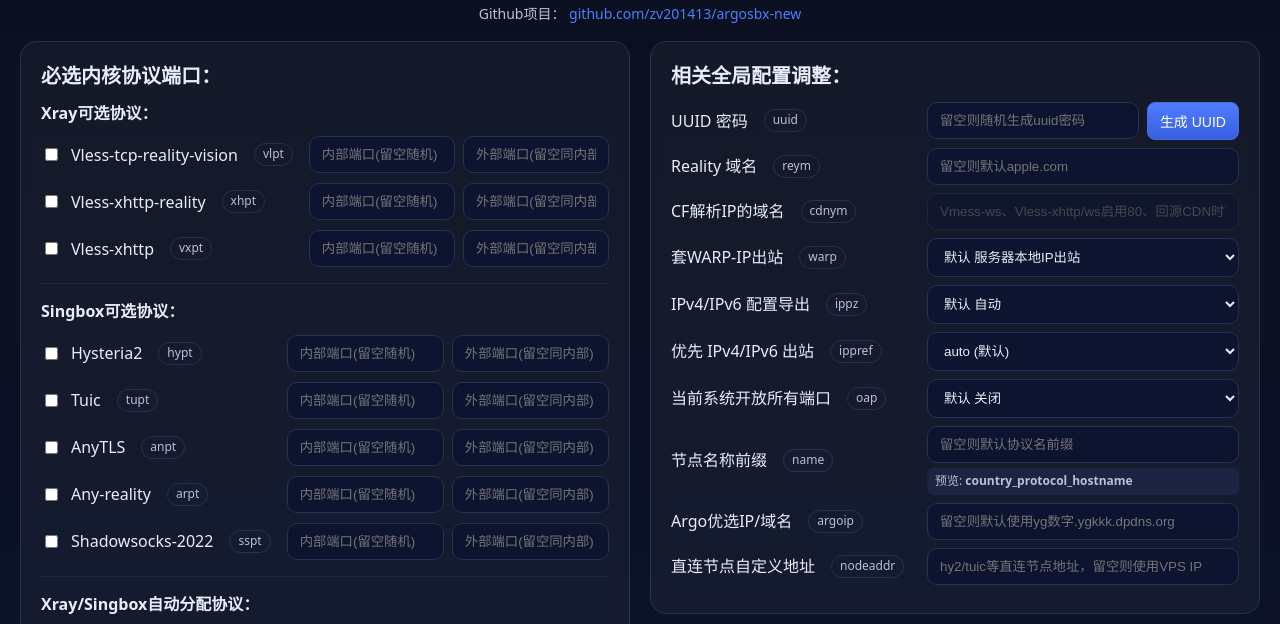
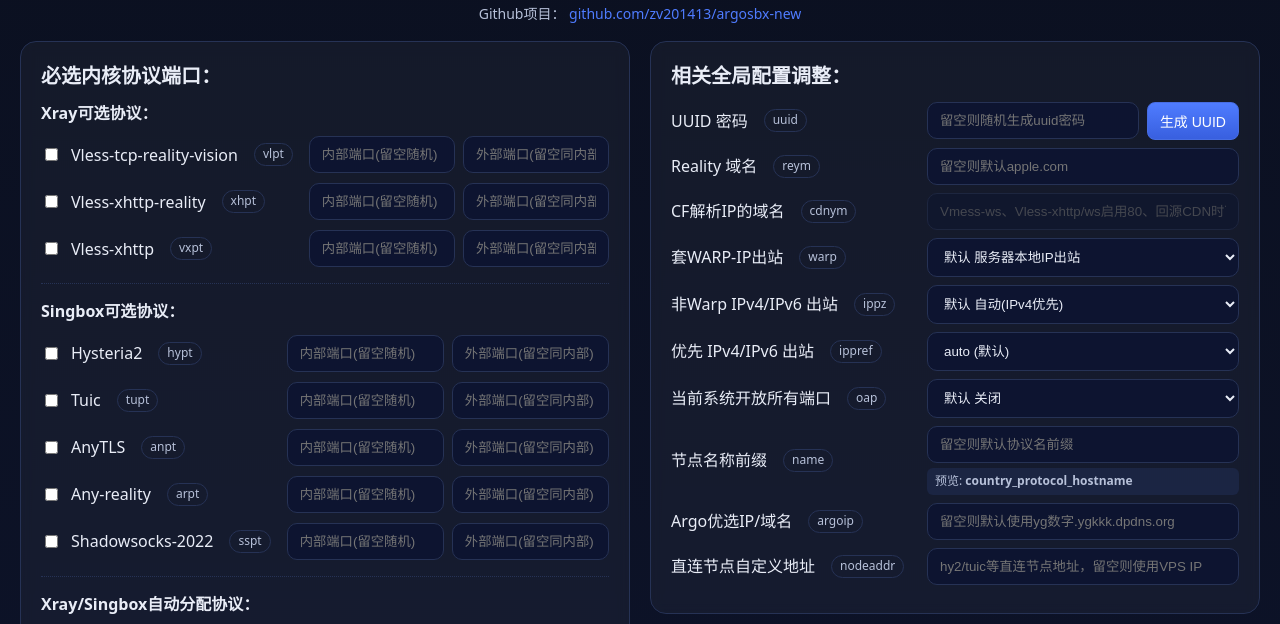
Before and after one commit to zv201413/argosbx-new, a plain HTML site: page index.html in a window 1280 px wide. Shown: the part 110-734 px from the top of the page. Drawn offline with Linux system fonts and the light colour scheme.

Commit message:
update: ippz label

```diff
--- a/index.html
+++ b/index.html
@@ -480,11 +480,11 @@
           </select>
         </div>
 
-        <div class="row"><label>IPv4/IPv6 配置导出 <span class="pill">ippz</span></label>
+        <div class="row"><label>非Warp IPv4/IPv6 出站 <span class="pill">ippz</span></label>
           <select id="ippz">
-            <option value="">默认 自动</option>
-            <option value="4">导出 IPv4</option>
-            <option value="6">导出 IPv6</option>
+            <option value="">默认 自动(IPv4优先)</option>
+            <option value="4">强制 IPv4 出站</option>
+            <option value="6">强制 IPv6 出站</option>
           </select>
         </div>
         <div class="row"><label>优先 IPv4/IPv6 出站 <span class="pill">ippref</span></label>
```
